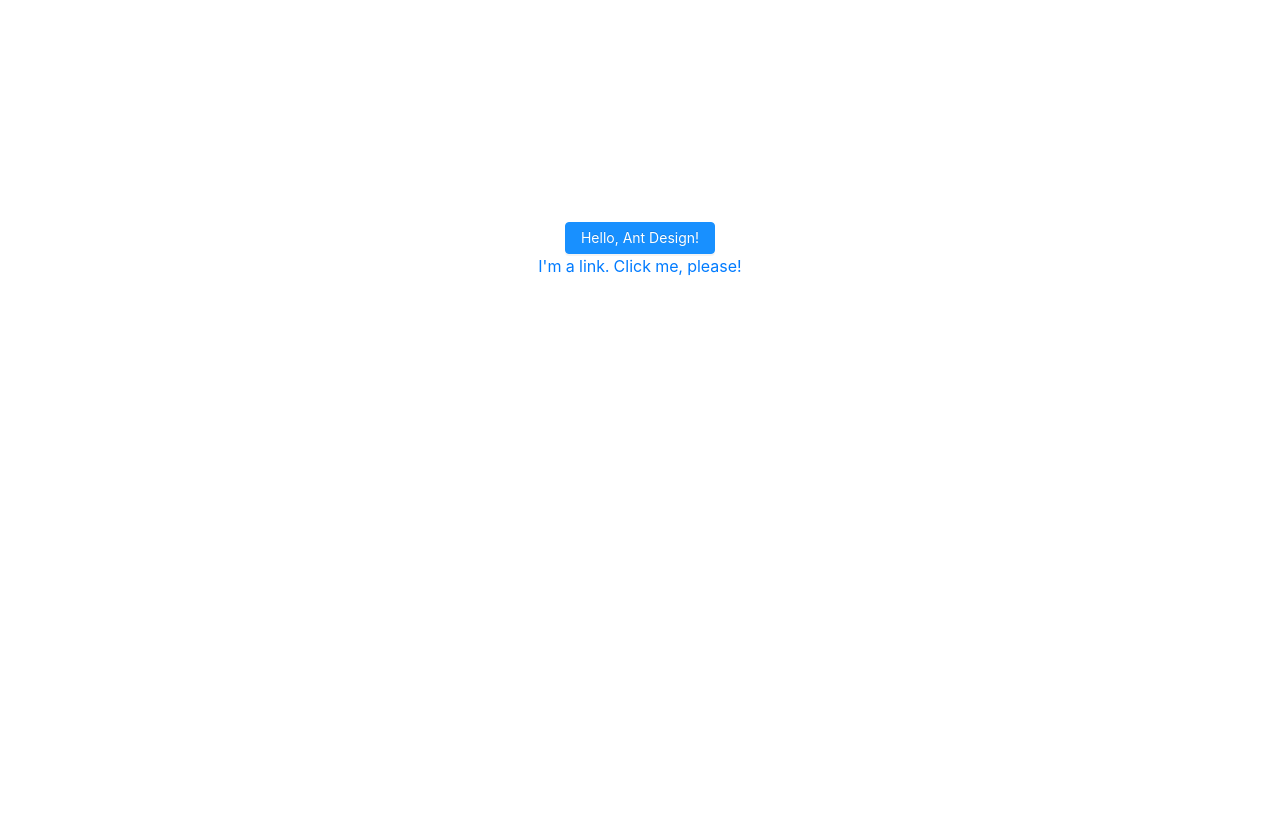
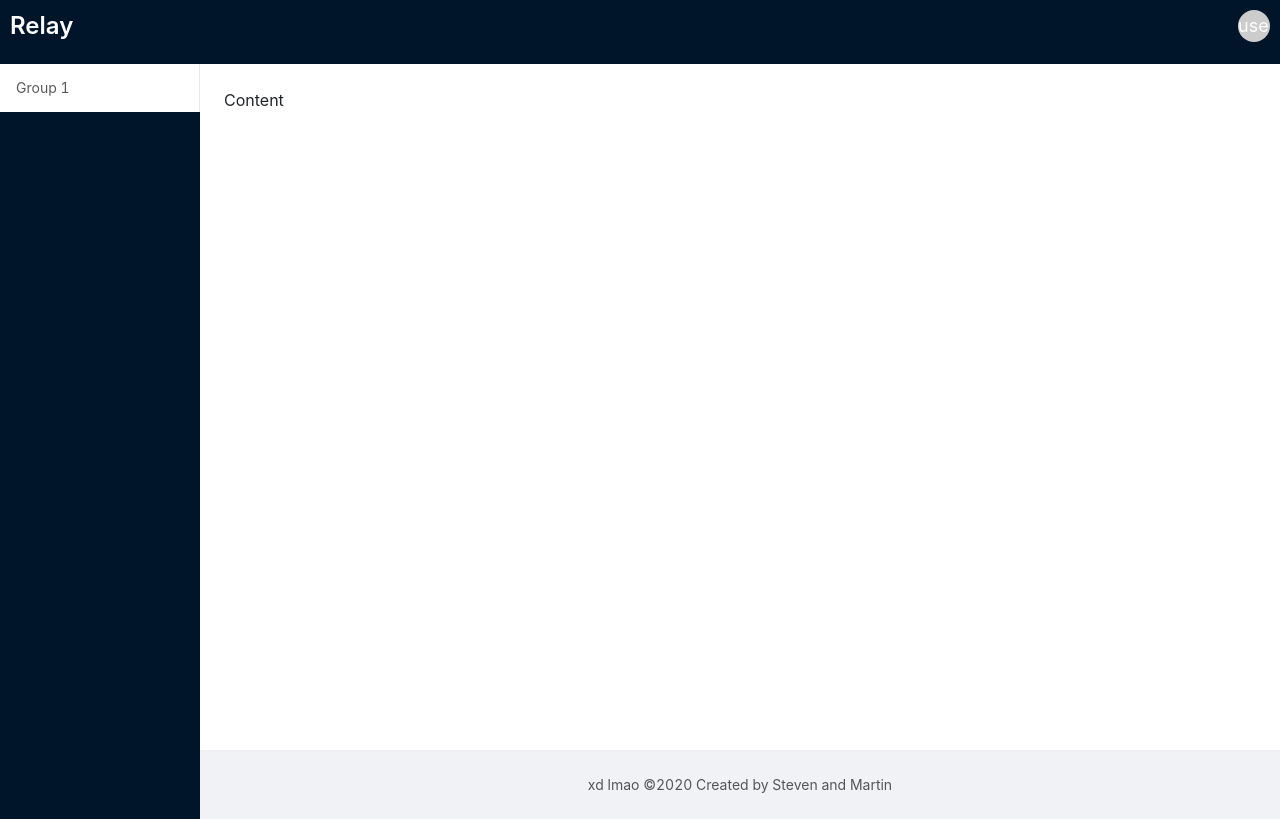
Before and after one commit to lehuyl/Relay, a React (Create React App) app in the folder client/: page / in a window 1280 px wide. Built offline with nearby package versions, Linux system fonts and the light colour scheme.

Commit message:
update main page

```diff
--- a/client/config-overrides.js
+++ b/client/config-overrides.js
@@ -1,30 +1,15 @@
-<<<<<<< HEAD
-const { override, fixBabelImports, addLessLoader} = require('customize-cra');
-
-
-module.exports = override(
- fixBabelImports('import', {
-=======
 const { override, fixBabelImports, addLessLoader } = require('customize-cra');
 
  module.exports = override(
    fixBabelImports('import', {
->>>>>>> martin
      libraryName: 'antd',
      libraryDirectory: 'es',
      style: true,
    }),
    addLessLoader({
-<<<<<<< HEAD
-       javascriptEnabled: true,
-       modifyVars: {
-           '@primary-color': '#1DA57A' },
-     }),
-=======
        javascriptEnabled: true,
        modifyVars:{
         '@primary-color': '#1DA57A'
        }
    }),
->>>>>>> martin
  );
--- a/client/src/App.scss
+++ b/client/src/App.scss
@@ -37,3 +37,16 @@
     transform: translateY(0px)
   }
 }
+
+.site-layout-content {
+  background: #fff;
+  padding: 24px;
+  min-height: 686px;
+}
+#components-layout-demo-top .logo {
+  width: 120px;
+  height: 31px;
+  background: rgba(255, 255, 255, 0.2);
+  margin: 16px 24px 16px 0;
+  float: left;
+}
--- a/client/src/App.tsx
+++ b/client/src/App.tsx
@@ -1,20 +1,43 @@
 import React from 'react';
+import {Layout, Avatar, Menu, Breadcrumb} from 'antd';
 import { Button } from 'antd';
+import Title from "antd/lib/typography/Title";
+import '../src/App.scss'
+
+const { Header, Footer, Sider, Content } = Layout;
+const { SubMenu } = Menu;
+
+
+
 
 const App = () => {
   return (
-    <main
-      style={{
-        height: '500px',
-        display: 'flex',
-        flexDirection: 'column',
-        justifyContent: 'center',
-        alignItems: 'center'
-      }}
-    >
-      <Button type="primary">Hello, Ant Design!</Button>
-      <a href="foo.bar">I'm a link. Click me, please!</a>
-    </main>
+  <div>
+    <Layout>
+    <Header style={{padding:10}}>
+      <Avatar style={{float: 'right'}} icon="user"/>
+      <Title style={{color: 'white'}} level={3}> Relay </Title>
+    </Header>
+    <Layout>
+      <Sider>
+      <Menu>
+          <Menu.Item>
+            Group 1
+         </Menu.Item>
+        </Menu>
+
+      </Sider>
+    <Layout>
+      <Content>
+        <div className="site-layout-content"> Content </div>
+        </Content>
+      <Footer style={{textAlign: 'center'}}>
+      xd lmao ©2020 Created by Steven and Martin
+      </Footer>
+  </Layout>
+  </Layout>
+  </Layout>
+</div>
   );
 };
 
```
Also changed, not shown: client/package.json (+0 -8 lines).
